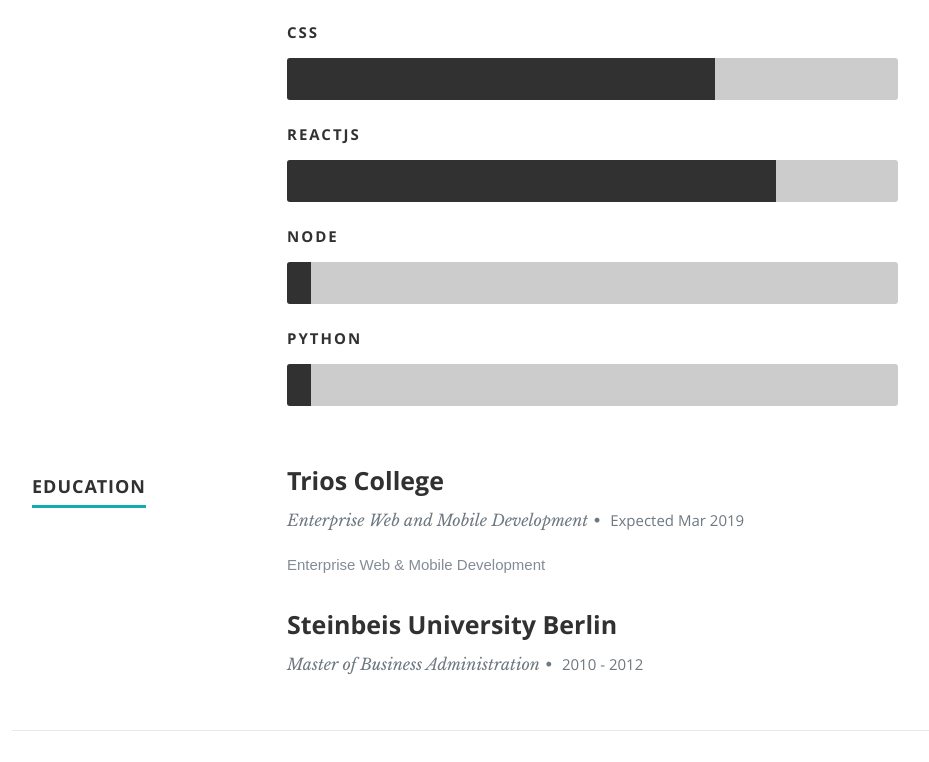
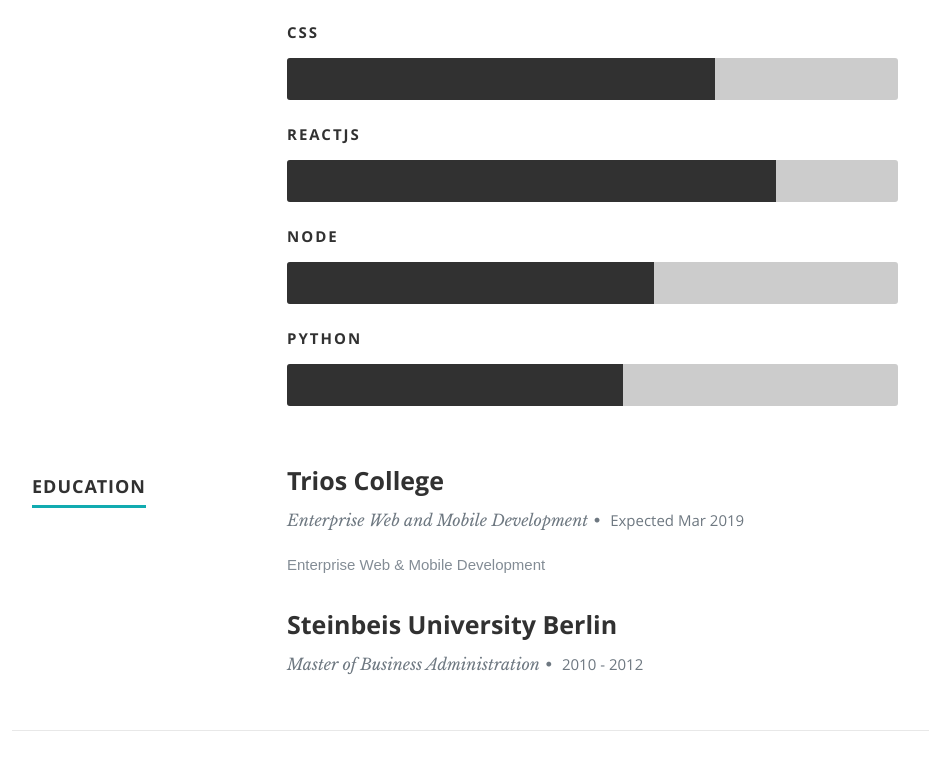
Before and after one commit to waland1510/waland1510.github.io, a React (Create React App) app: page / in a window 1280 px wide. Shown: the part 1896-2658 px from the top of the page, without its empty margins (118-1047 px from the left). Built offline with nearby package versions, Linux system fonts and the light colour scheme.

Commit message:
resume change

```diff
--- a/package.json
+++ b/package.json
@@ -11,7 +11,7 @@
     "react": "^16.4.0",
     "react-dom": "^16.4.0",
     "react-router-dom": "^4.3.1",
-    "react-scripts": "2.0.3",
+    "react-scripts": "^3.1.1",
     "react-scroll": "^1.7.10"
   },
   "scripts": {
--- a/public/css/layout.css
+++ b/public/css/layout.css
@@ -52,7 +52,7 @@ header .banner {
    vertical-align: middle;
    margin: 0 auto;
    width: 85%;
-   padding-bottom: 30px;s
+   padding-bottom: 30px;
    text-align: center;
 }
 
@@ -325,74 +325,67 @@ ul#nav li.current a { color: #F06000; }
    border-radius: 3px 0 0 3px;
 }
 
-.photoshop {
+.node {
      width: 60%;
-  	-moz-animation: photoshop 2s ease;
-  	-webkit-animation: photoshop 2s ease;
+     animation: node 2s ease;
+  	-moz-animation: node 2s ease;
+  	-webkit-animation: node 2s ease;
 }
-.illustrator {
+.python {
      width: 55%;
-  	-moz-animation: illustrator 2s ease;
-  	-webkit-animation: illustrator 2s ease;
-}
-.wordpress {
-  	width: 50%;
-  	-moz-animation: wordpress 2s ease;
-  	-webkit-animation: wordpress 2s ease;
+     animation: python 2s ease;
+  	-moz-animation: python 2s ease;
+  	-webkit-animation: python 2s ease;
 }
 .css {
      width: 70%;
+     animation: css 2s ease;
   	-moz-animation: css 2s ease;
   	-webkit-animation: css 2s ease;
 }
 .html5 {
      width: 80%;
+     animation: html5 2s ease;
   	-moz-animation: html5 2s ease;
   	-webkit-animation: html5 2s ease;
 }
 .reactjs {
      width: 80%;
+     animation: reactjs 2s ease;
   	-moz-animation: reactjs 2s ease;
   	-webkit-animation: reactjs 2s ease;
 }
 
-@-moz-keyframes photoshop {
+@keyframes node {
   0%   { width: 0px;  }
   100% { width: 60%;  }
 }
-@-moz-keyframes illustrator {
+@keyframes python {
   0%   { width: 0px;  }
   100% { width: 55%;  }
 }
-@-moz-keyframes wordpress {
-  0%   { width: 0px;  }
-  100% { width: 50%;  }
-}
-@-moz-keyframes css {
+@keyframes css {
   0%   { width: 0px;  }
   100% { width: 70%;  }
 }
-@-moz-keyframes html5 {
+@keyframes html5 {
   0%   { width: 0px;  }
   100% { width: 80%;  }
 }
-@-moz-keyframes reactjs {
+@keyframes reactjs {
   0%   { width: 0px;  }
   100% { width: 80%;  }
 }
 
-@-webkit-keyframes photoshop {
+@-webkit-keyframes node {
   0%   { width: 0px;  }
   100% { width: 60%;  }
 }
-@-webkit-keyframes illustrator {
+@-webkit-keyframes python {
   0%   { width: 0px;  }
   100% { width: 55%;  }
 }
-@-webkit-keyframes wordpress {
-  0%   { width: 0px;  }
-  100% { width: 50%;  }
-}
+
 @-webkit-keyframes css {
   0%   { width: 0px;  }
   100% { width: 70%;  }
@@ -720,7 +713,7 @@ call-to-action .button {
 .flexslider .slides > li { position: relative; }
 
 /* Hide the slides before the JS is loaded. Avoids image jumping */
-.flexslider .slides > li { display: none; -webkit-backface-visibility: hidden; }
+.flexslider .slides > li { display: none; backface-visibility: hidden; }
 /* Suggested container for slide animation setups. Can replace this with your own */
 .flex-container { zoom: 1; position: relative; }
 
@@ -836,7 +829,6 @@ call-to-action .button {
    margin: 12px 0;
    color: #EBEEEE;
 	display: inline-block;
-	float: left;
 	width: 26%;
 }
 #contact input,
```
Also changed, not shown: 1 other file (tests, documents, lock files or other folders). Lines whose indentation alone changed are shown as unchanged.
